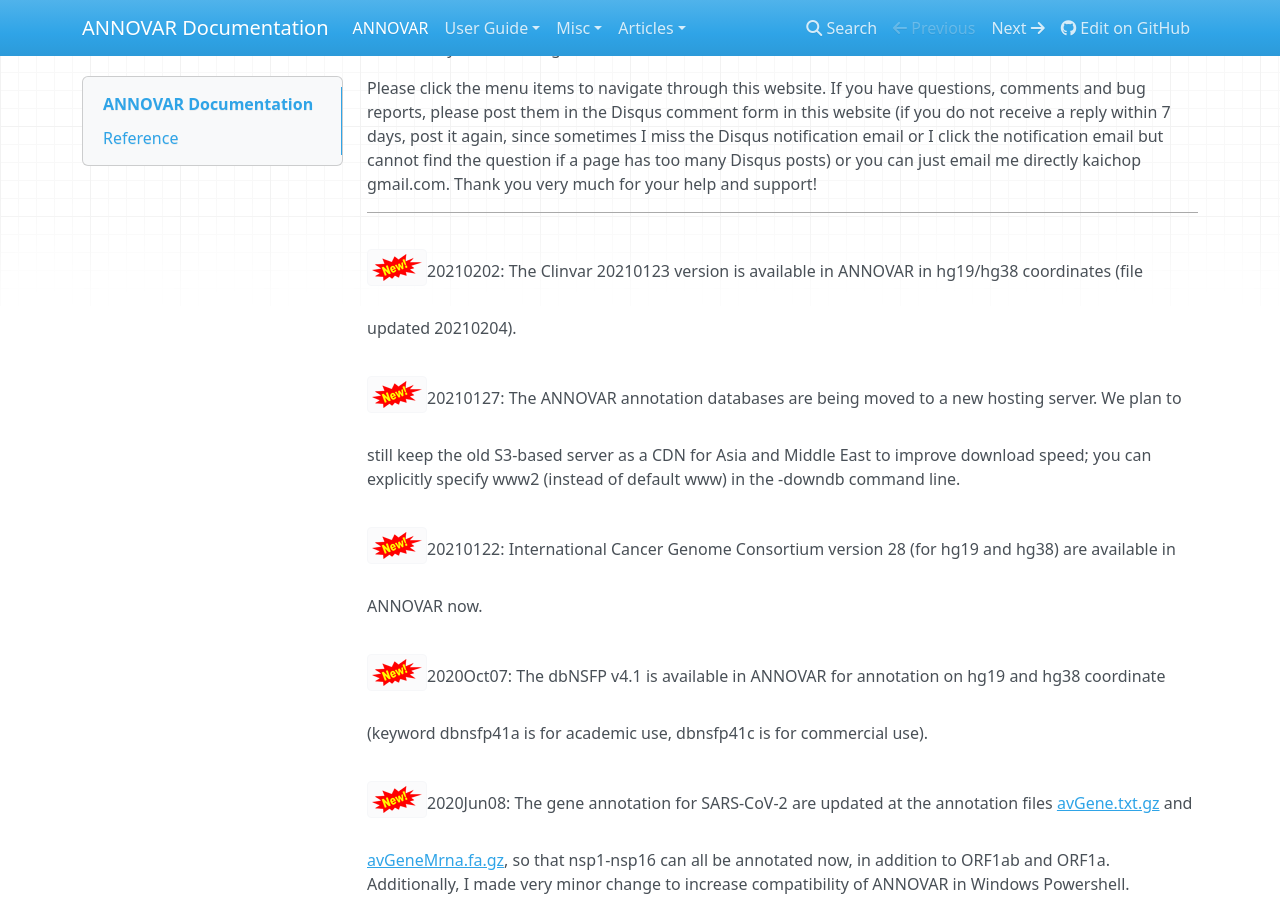
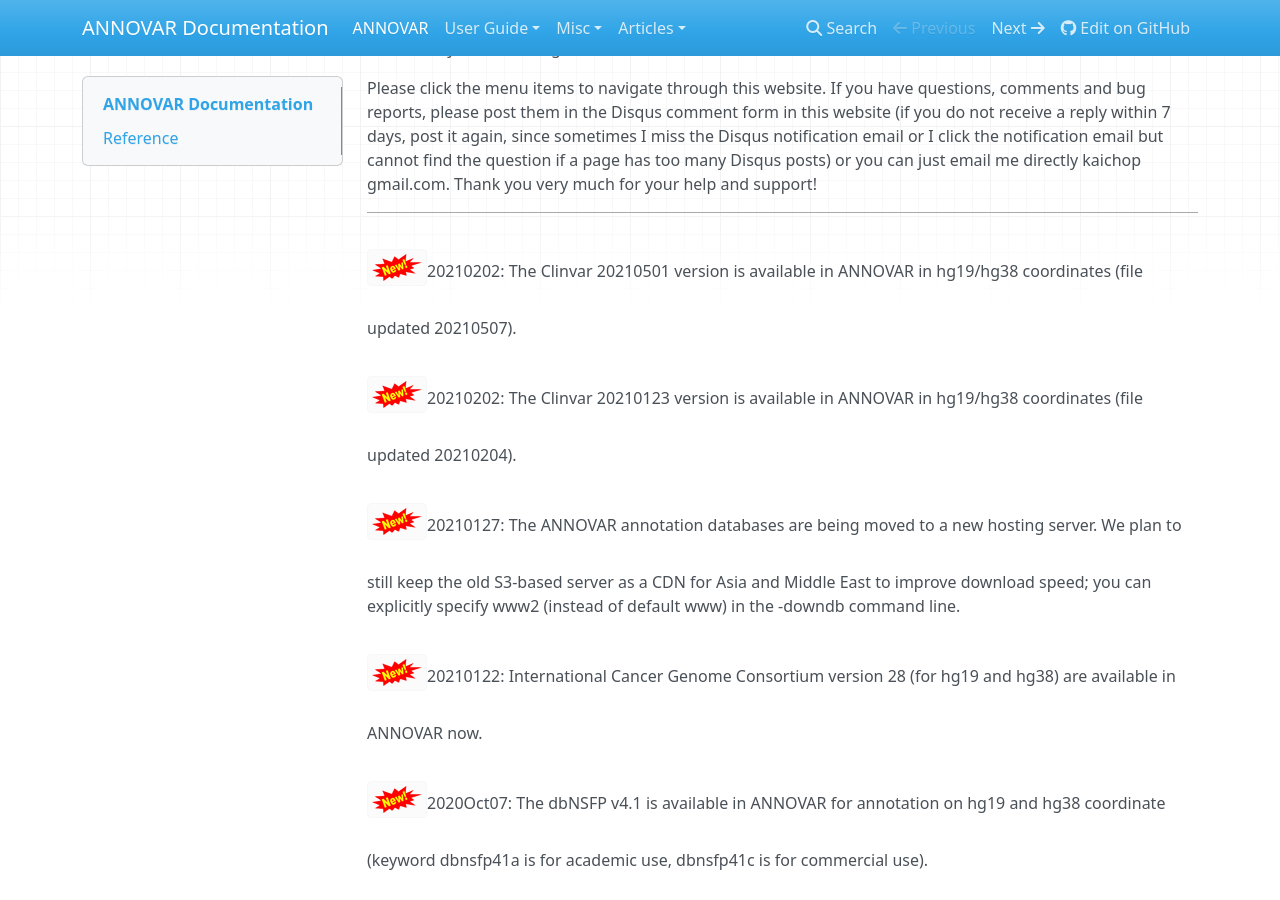
Before and after one commit to WGLab/doc-ANNOVAR, an MkDocs documentation site: the page built from docs/index.md, in a window 1280 px wide and 900 px high, scrolled down 546 px. Built offline with MkDocs 1.6.1, drawn with Linux system fonts in a browser that asks for light colours; nearby versions of some CDN libraries; old or Windows-style settings are respelled for this version of MkDocs.

Commit message:
Update index.md

```diff
--- a/docs/index.md
+++ b/docs/index.md
@@ -10,6 +10,8 @@ ANNOVAR is an efficient software tool to utilize update-to-date information to f
 Please click the menu items to navigate through this website. If you have questions, comments and bug reports, please post them in the Disqus comment form in this website (if you do not receive a reply within 7 days, post it again, since sometimes I miss the Disqus notification email or I click the notification email but cannot find the question if a page has too many Disqus posts) or you can just email me directly kaichop gmail.com. Thank you very much for your help and support!
 
 ---
+
+![new](img/new.png)20210202: The Clinvar 20210501 version is available in ANNOVAR in hg19/hg38 coordinates (file updated 20210507).
 
 ![new](img/new.png)20210202: The Clinvar 20210123 version is available in ANNOVAR in hg19/hg38 coordinates (file updated 20210204).
 
```
